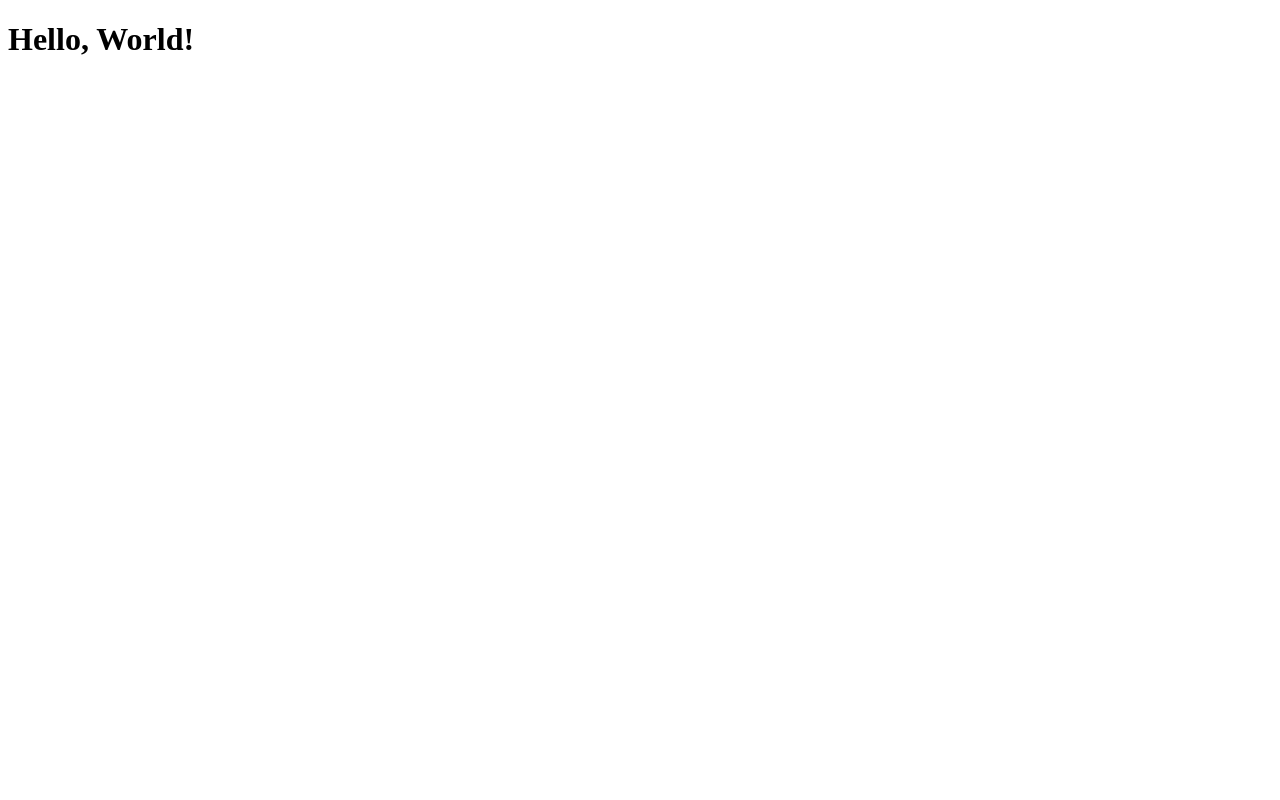
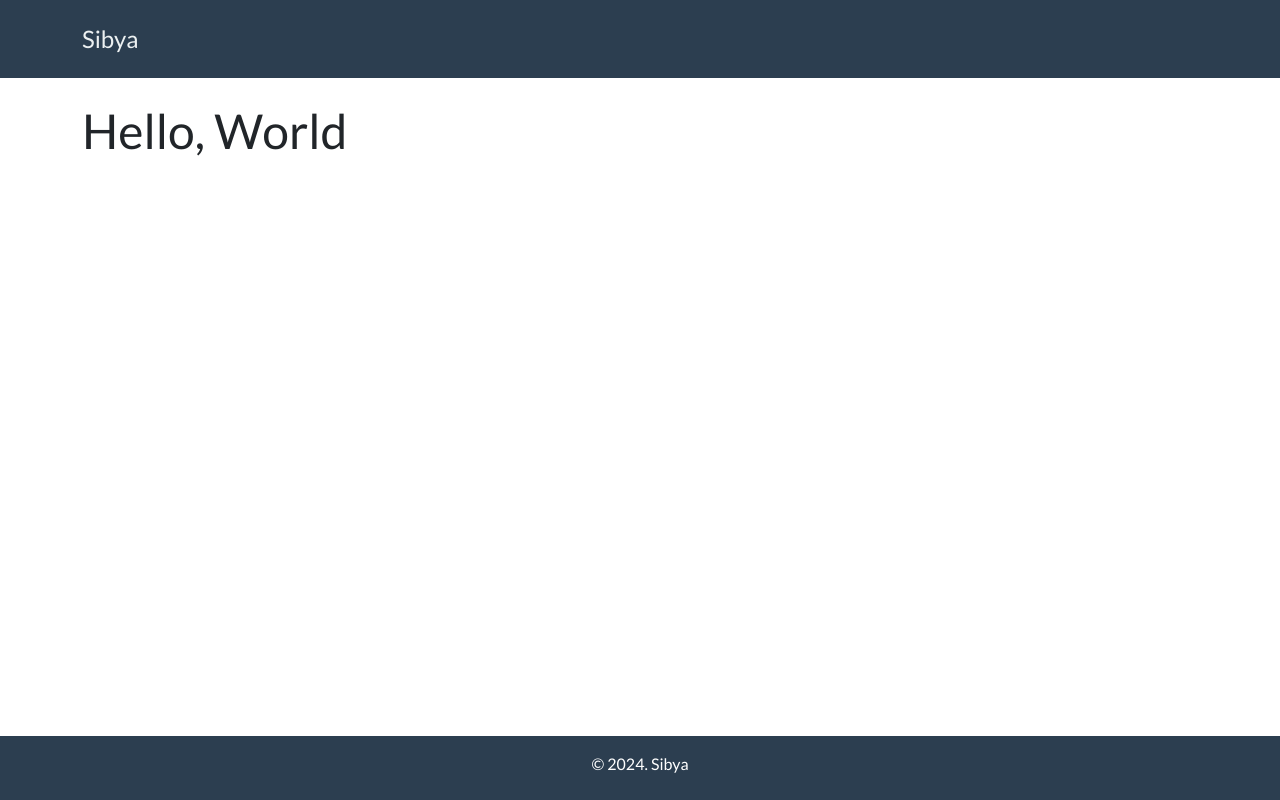
Before and after one commit to DiotheWind/Sibya, a Django app: page / in a window 1280 px wide. Before the commit the page is almost empty. Run offline with Django 5.2, Linux system fonts and the light colour scheme; some libraries are stand-ins or nearby versions.

Commit message:
Create separate html file for base layout

```diff
--- /dev/null
+++ b/sibya/templates/base_layout/base.html
@@ -0,0 +1,29 @@
+{% load static %}
+<!DOCTYPE html>
+<html lang="en">
+<head>
+    <meta charset="UTF-8">
+    <meta name="viewport" content="width=device-width, initial-scale=1.0">
+    <link href="https://cdn.jsdelivr.net/npm/bootstrap@5.3.3/dist/css/bootstrap.min.css" rel="stylesheet" integrity="sha384-QWTKZyjpPEjISv5WaRU9OFeRpok6YctnYmDr5pNlyT2bRjXh0JMhjY6hW+ALEwIH" crossorigin="anonymous">
+    <script src="https://cdn.jsdelivr.net/npm/bootstrap@5.3.3/dist/js/bootstrap.bundle.min.js" integrity="sha384-YvpcrYf0tY3lHB60NNkmXc5s9fDVZLESaAA55NDzOxhy9GkcIdslK1eN7N6jIeHz" crossorigin="anonymous" defer></script>
+    <link href="https://cdn.jsdelivr.net/npm/bootswatch@5.3.3/dist/flatly/bootstrap.min.css" rel="stylesheet">
+    <title>Test</title>
+</head>
+<body class="d-flex flex-column min-vh-100">
+    <nav class="navbar bg-primary mb-4">
+        <div class="container">
+            <a class="navbar-brand text-light fs-4" href="">Sibya</a>
+        </div>
+    </nav>
+
+    <div class="container mb-5">
+        {% block content %}
+        {% endblock %}
+    </div>
+
+    <footer class="bg-primary text-white text-center pb-2 pt-3 mt-auto">
+        <p>&copy; <script>document.write(new Date().getFullYear());</script>. Sibya</p>
+    </footer>
+</body>
+</html>
+</footer>
--- a/sibya/templates/index.html
+++ b/sibya/templates/index.html
@@ -1,11 +1,5 @@
-<!DOCTYPE html>
-<html lang="en">
-<head>
-    <meta charset="UTF-8">
-    <meta name="viewport" content="width=device-width, initial-scale=1.0">
-    <title>Document</title>
-</head>
-<body>
-    <h1>Hello, World!</h1>
-</body>
-</html>
+{% extends 'base_layout/base.html' %}
+
+{% block content %}
+<h1>Hello, World</h1>
+{% endblock %}
```
